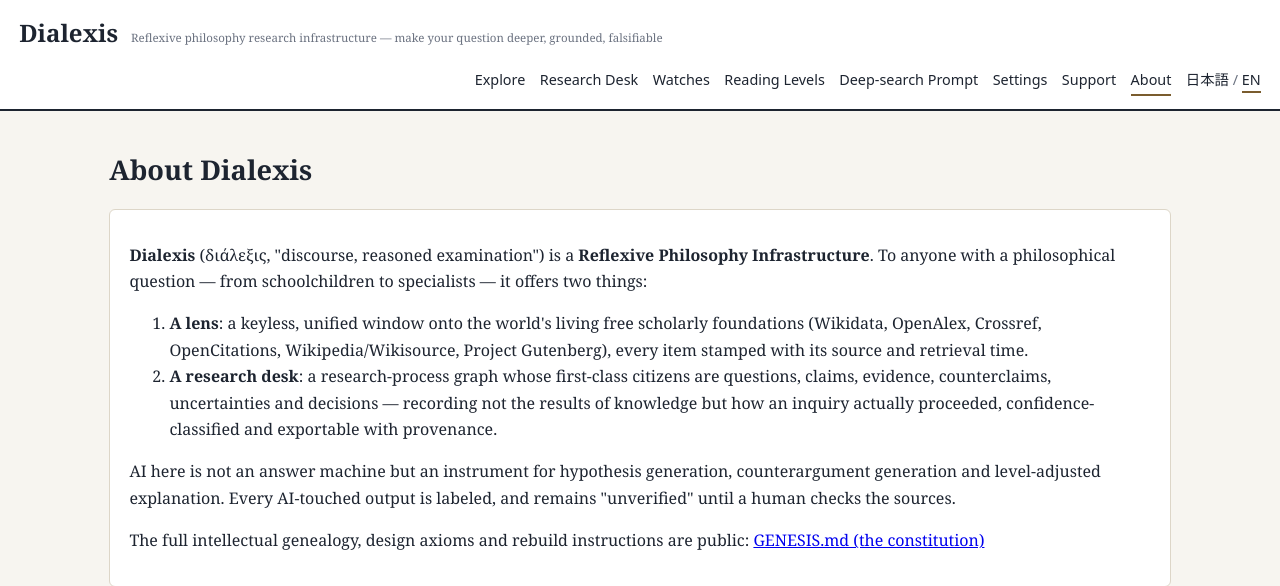
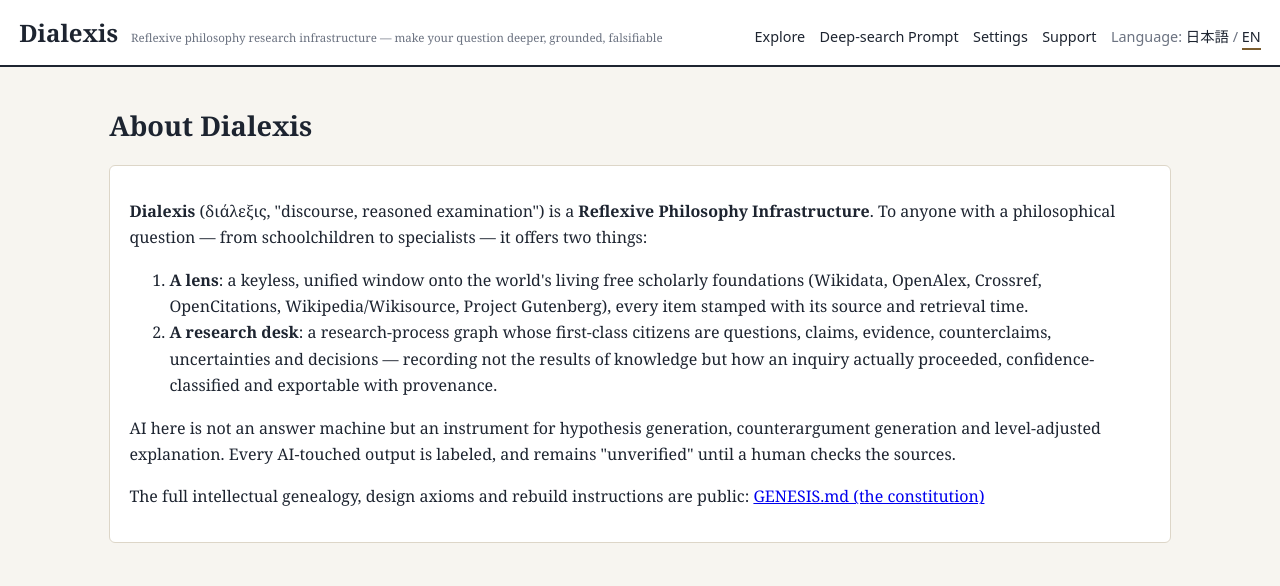
Before and after one commit to hand-shinya/dialexis, a FastAPI app: page /about in a window 1280 px wide. Shown: the top 586 px of the page. Run offline with FastAPI, Linux system fonts and the light colour scheme.

Commit message:
一本化(1/n): menuを原語探求の核へ絞る
原語による探求への一本化に伴い、menuを核＋深掘り探索プロンプト＋設定＋
支援＋言語切り替えのみに。研究デスク/ウォッチ/読解レベル/Aboutは一旦保留＝
menu非掲載（route自体は残置・裏で稼働。全て /desk /watches /levels /about
がHTTP 200を返すことを確認）。言語切り替えは 'nav_langswitch' ラベル付き
menuに。復帰はbase.htmlの該当<a>を戻すのみ。

核の探索ページ自体のラベルは '探索/Explore' のまま据え置き（原語探求の体験は
未構築のため、A3で先に名乗らない）。

```diff
--- a/app/i18n/en.json
+++ b/app/i18n/en.json
@@ -6,6 +6,7 @@
   "nav_watches": "Watches",
   "nav_levels": "Reading Levels",
   "nav_deepsearch": "Deep-search Prompt",
+  "nav_langswitch": "Language",
   "nav_settings": "Settings",
   "nav_donate": "Support",
   "nav_about": "About",
--- a/app/i18n/ja.json
+++ b/app/i18n/ja.json
@@ -6,6 +6,7 @@
   "nav_watches": "新着監視",
   "nav_levels": "段階的読解",
   "nav_deepsearch": "深掘り探索プロンプト",
+  "nav_langswitch": "言語切り替え",
   "nav_settings": "設定",
   "nav_donate": "支援",
   "nav_about": "このシステムについて",
--- a/app/templates/base.html
+++ b/app/templates/base.html
@@ -10,15 +10,14 @@
 <header>
   <a class="brand" href="/">Dialexis<span class="brand-sub">{{ t.tagline }}</span></a>
   <nav>
+    {# 原語による探求へ一本化（2026-07-17）: menuは核＋深掘り探索プロンプト＋設定＋支援＋
+       言語切り替えのみ。研究デスク/ウォッチ/読解レベル/Aboutは一旦保留＝menu非掲載（route自体は
+       残置・裏で稼働。復帰は本コメント下に該当<a>を戻すだけ）。 #}
     <a href="/" class="{{ 'on' if path == '/' }}">{{ t.nav_home }}</a>
-    <a href="/desk" class="{{ 'on' if path.startswith('/desk') or path.startswith('/project') }}">{{ t.nav_desk }}</a>
-    <a href="/watches" class="{{ 'on' if path.startswith('/watches') }}">{{ t.nav_watches }}</a>
-    <a href="/levels" class="{{ 'on' if path.startswith('/levels') }}">{{ t.nav_levels }}</a>
     <a href="/deepsearch" class="{{ 'on' if path.startswith('/deepsearch') }}">{{ t.nav_deepsearch }}</a>
     <a href="/settings" class="{{ 'on' if path.startswith('/settings') }}">{{ t.nav_settings }}</a>
     <a href="/donate" class="{{ 'on' if path.startswith('/donate') }}">{{ t.nav_donate }}</a>
-    <a href="/about" class="{{ 'on' if path.startswith('/about') }}">{{ t.nav_about }}</a>
-    <span class="langsw">
+    <span class="langsw">{{ t.nav_langswitch }}:
       <a href="?lang=ja" class="{{ 'on' if lang == 'ja' }}">日本語</a> /
       <a href="?lang=en" class="{{ 'on' if lang == 'en' }}">EN</a>
     </span>
```
